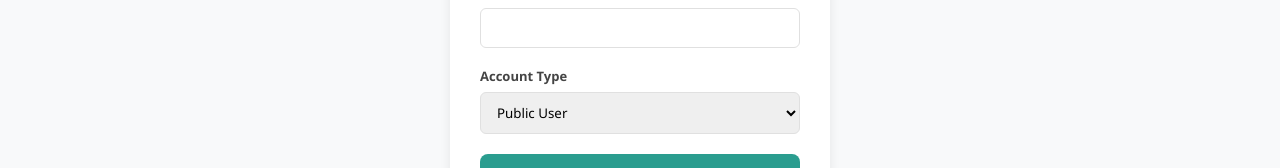
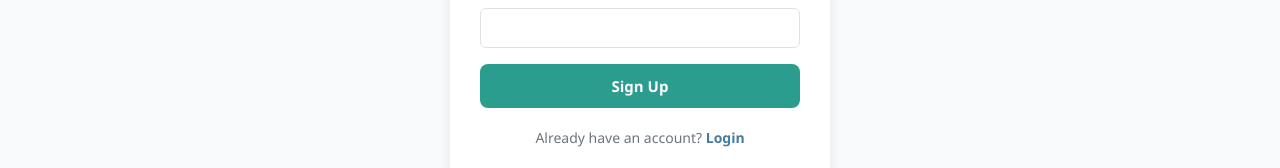
Before and after one commit to rohit6522/smart-hospital-emergency-system, a React (Vite) app in the folder emergencyresponsesystem-frontend/: page /signup in a window 1280 px wide. Shown: the part 480-648 px from the top of the page. Built offline with nearby package versions, Linux system fonts and the light colour scheme; no server answers.

Commit message:
Remove account type selector from signup - all signups default to PUBLIC

```diff
--- a/emergencyresponsesystem-frontend/src/pages/Signup.jsx
+++ b/emergencyresponsesystem-frontend/src/pages/Signup.jsx
@@ -79,18 +79,7 @@ function Signup() {
             />
           </div>
 
-          <div style={{ marginBottom: "20px" }}>
-            <label style={{ fontSize: "13px", fontWeight: "600", color: "#444" }}>Account Type</label>
-            <select
-              name="role"
-              value={formData.role}
-              onChange={handleChange}
-              style={{ width: "100%", padding: "10px 12px", marginTop: "6px" }}
-            >
-              <option value="PUBLIC">Public User</option>
-              <option value="ADMIN">Hospital Admin</option>
-            </select>
-          </div>
+
 
           {error && <p style={{ color: "#e63946", fontSize: "14px", marginBottom: "16px" }}>{error}</p>}
 
```
